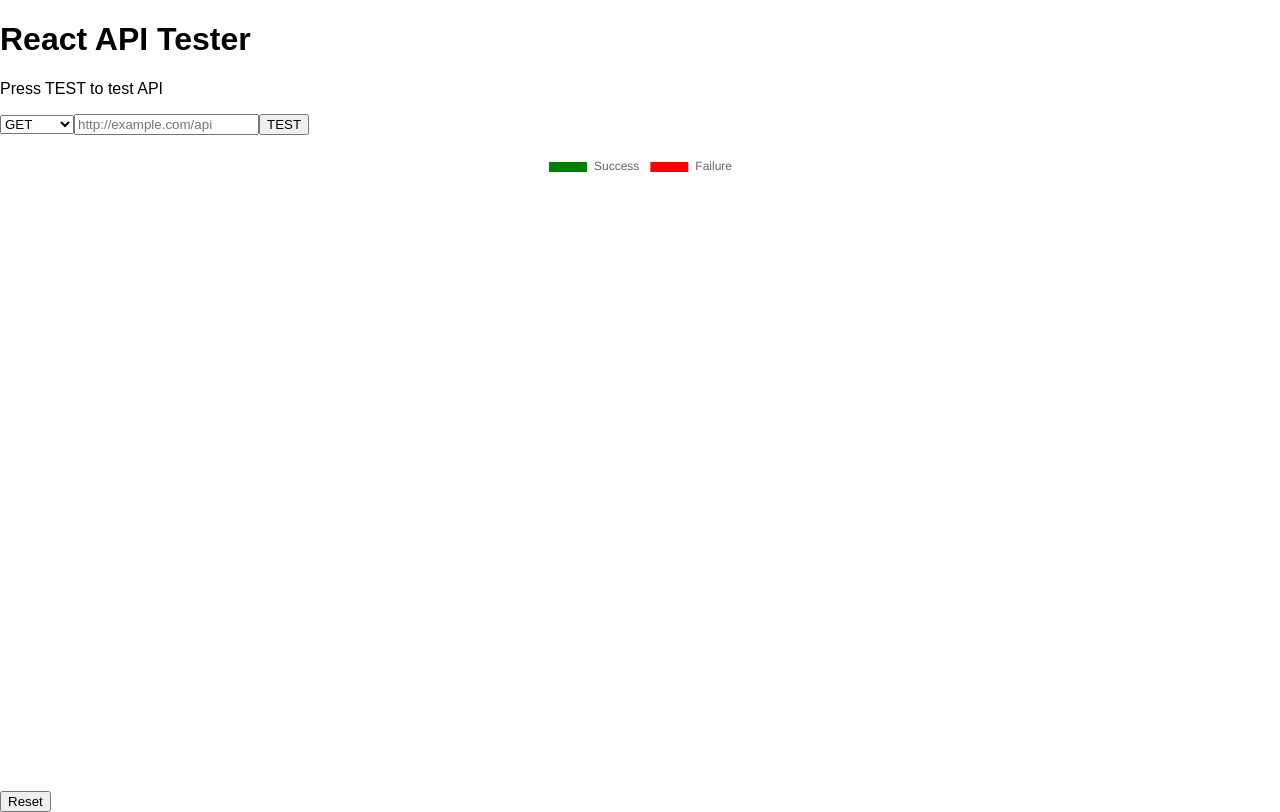
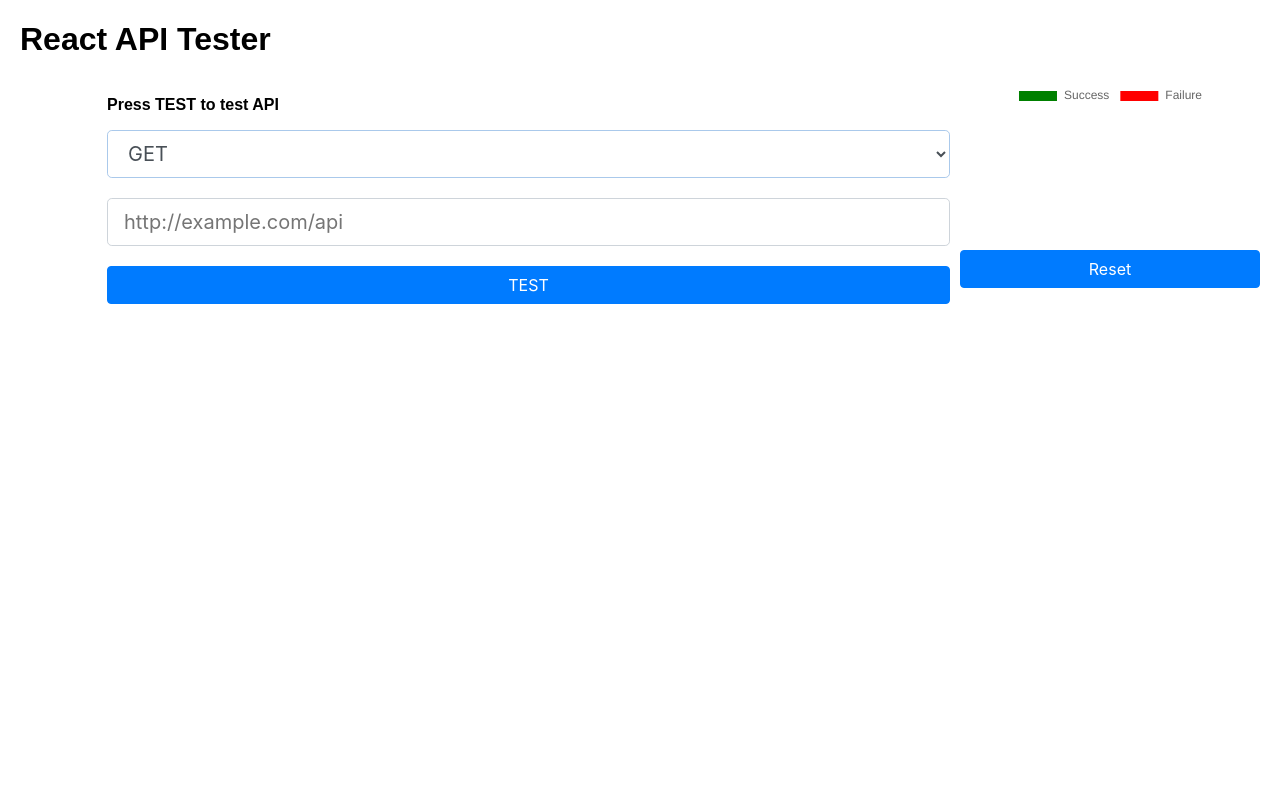
Before and after one commit to samshareski/api-tester, a React (Create React App) app: page / in a window 1280 px wide. Built offline with nearby package versions, Linux system fonts and the light colour scheme.

Commit message:
Add styles

```diff
--- a/src/App.js
+++ b/src/App.js
@@ -8,9 +8,11 @@ class App extends Component {
     return (
       <div>
         <h1>React API Tester</h1>
-        <Console />
-        <HistoryListContainer />
-        <ResponseCounter />
+        <div className="wrapper">
+          <Console />
+          <HistoryListContainer />
+          <ResponseCounter />
+        </div>
       </div>
     )
   }
--- a/src/console/Console.js
+++ b/src/console/Console.js
@@ -19,7 +19,7 @@ class Console extends Component {
 
   render() {
     return (
-      <div>
+      <div className="two">
         <Display response={this.state.response} />
         <Form submitFormData={this.testApi} />
       </div>
--- a/src/history/HistoryList.js
+++ b/src/history/HistoryList.js
@@ -4,7 +4,7 @@ import History from './History'
 class HistoryList extends Component {
   render() {
     return (
-      <ul>
+      <ul className="one">
         {this.props.historyList.map((history, index) => (
           <History key={index} history={history.response} />
         ))}
--- a/src/index.css
+++ b/src/index.css
@@ -3,3 +3,325 @@ body {
   padding: 0;
   font-family: sans-serif;
 }
+
+.wrapper {
+  display: grid;
+  grid-template-columns: repeat(3, 1fr);
+  grid-gap: 10px;
+  grid-auto-rows: minmax(100px, auto);
+  margin: 0 20px;
+}
+
+.one {
+  grid-column: 1 / 1;
+  grid-row: 1;
+}
+.two {
+  grid-column: 2 / 2;
+  grid-row: 1;
+}
+.three {
+  grid-column: 3 / 3;
+  grid-row: 1;
+}
+
+h1 {
+  padding-left: 20px;
+}
+
+span,
+p {
+  font-weight: bold;
+}
+
+pre {
+  white-space: pre-wrap;
+  padding: 10px;
+  border-radius: 10px;
+  background-color: lightgrey;
+}
+
+select {
+  background-clip: padding-box;
+  background-color: rgb(255, 255, 255);
+  border-bottom-color: rgb(170, 201, 235);
+  border-bottom-left-radius: 4.8px;
+  border-bottom-right-radius: 4.8px;
+  border-bottom-style: solid;
+  border-bottom-width: 1px;
+  border-image-outset: 0;
+  border-image-repeat: stretch stretch;
+  border-image-slice: 100%;
+  border-image-source: none;
+  border-image-width: 1;
+  border-left-color: rgb(170, 201, 235);
+  border-left-style: solid;
+  border-left-width: 1px;
+  border-right-color: rgb(170, 201, 235);
+  border-right-style: solid;
+  border-right-width: 1px;
+  border-top-color: rgb(170, 201, 235);
+  border-top-left-radius: 4.8px;
+  border-top-right-radius: 4.8px;
+  border-top-style: solid;
+  border-top-width: 1px;
+  box-sizing: border-box;
+  color: rgb(73, 80, 87);
+  display: block;
+  font-family: -apple-system, BlinkMacSystemFont, 'Segoe UI', Roboto,
+    'Helvetica Neue', Arial, sans-serif, 'Apple Color Emoji', 'Segoe UI Emoji',
+    'Segoe UI Symbol';
+  font-size: 20px;
+  font-weight: 400;
+  height: 48px;
+  line-height: 24px;
+  margin-bottom: 0px;
+  margin-left: 0px;
+  margin-right: 0px;
+  margin-top: 0px;
+  padding-bottom: 8px;
+  padding-left: 16px;
+  padding-right: 16px;
+  padding-top: 8px;
+  text-align: start;
+  text-transform: none;
+  transition-delay: 0s, 0s;
+  transition-duration: 0.15s, 0.15s;
+  transition-property: border-color, box-shadow;
+  transition-timing-function: ease-in-out, ease-in-out;
+  width: 843px;
+  -moz-border-bottom-colors: none;
+  -moz-border-left-colors: none;
+  -moz-border-right-colors: none;
+  -moz-border-top-colors: none;
+}
+
+input[type='text'] {
+  background-clip: padding-box;
+  background-color: rgb(255, 255, 255);
+  border-bottom-color: rgb(206, 212, 218);
+  border-bottom-left-radius: 4.8px;
+  border-bottom-right-radius: 4.8px;
+  border-bottom-style: solid;
+  border-bottom-width: 1px;
+  border-image-outset: 0;
+  border-image-repeat: stretch stretch;
+  border-image-slice: 100%;
+  border-image-source: none;
+  border-image-width: 1;
+  border-left-color: rgb(206, 212, 218);
+  border-left-style: solid;
+  border-left-width: 1px;
+  border-right-color: rgb(206, 212, 218);
+  border-right-style: solid;
+  border-right-width: 1px;
+  border-top-color: rgb(206, 212, 218);
+  border-top-left-radius: 4.8px;
+  border-top-right-radius: 4.8px;
+  border-top-style: solid;
+  border-top-width: 1px;
+  box-sizing: border-box;
+  color: rgb(73, 80, 87);
+  display: block;
+  font-family: -apple-system, BlinkMacSystemFont, 'Segoe UI', Roboto,
+    'Helvetica Neue', Arial, sans-serif, 'Apple Color Emoji', 'Segoe UI Emoji',
+    'Segoe UI Symbol';
+  font-size: 20px;
+  font-weight: 400;
+  line-height: 30px;
+  margin-bottom: 0px;
+  margin-left: 0px;
+  margin-right: 0px;
+  margin-top: 0px;
+  overflow: visible;
+  overflow-x: visible;
+  overflow-y: visible;
+  padding-bottom: 8px;
+  padding-left: 16px;
+  padding-right: 16px;
+  padding-top: 8px;
+  text-align: start;
+  transition-delay: 0s, 0s;
+  transition-duration: 0.15s, 0.15s;
+  transition-property: border-color, box-shadow;
+  transition-timing-function: ease-in-out, ease-in-out;
+  width: 843px;
+  -moz-border-bottom-colors: none;
+  -moz-border-left-colors: none;
+  -moz-border-right-colors: none;
+  -moz-border-top-colors: none;
+  margin-top: 20px;
+}
+
+button,
+input[type='submit'] {
+  width: 100%;
+  display: block;
+  background-color: rgb(0, 123, 255);
+  border-bottom-color: rgb(0, 123, 255);
+  border-bottom-left-radius: 4px;
+  border-bottom-right-radius: 4px;
+  border-bottom-style: solid;
+  border-bottom-width: 1px;
+  border-image-outset: 0;
+  border-image-repeat: stretch stretch;
+  border-image-slice: 100%;
+  border-image-source: none;
+  border-image-width: 1;
+  border-left-color: rgb(0, 123, 255);
+  border-left-style: solid;
+  border-left-width: 1px;
+  border-right-color: rgb(0, 123, 255);
+  border-right-style: solid;
+  border-right-width: 1px;
+  border-top-color: rgb(0, 123, 255);
+  border-top-left-radius: 4px;
+  border-top-right-radius: 4px;
+  border-top-style: solid;
+  border-top-width: 1px;
+  box-sizing: border-box;
+  color: rgb(255, 255, 255);
+  cursor: pointer;
+  display: inline-block;
+  font-family: -apple-system, BlinkMacSystemFont, 'Segoe UI', Roboto,
+    'Helvetica Neue', Arial, sans-serif, 'Apple Color Emoji', 'Segoe UI Emoji',
+    'Segoe UI Symbol';
+  font-size: 16px;
+  font-weight: 400;
+  line-height: 24px;
+  margin-bottom: 0px;
+  margin-left: 0px;
+  margin-right: 0px;
+  margin-top: 0px;
+  overflow: visible;
+  overflow-x: visible;
+  overflow-y: visible;
+  padding-bottom: 6px;
+  padding-left: 12px;
+  padding-right: 12px;
+  padding-top: 6px;
+  text-align: center;
+  text-transform: none;
+  transition-delay: 0s, 0s, 0s, 0s;
+  transition-duration: 0.15s, 0.15s, 0.15s, 0.15s;
+  transition-property: color, background-color, border-color, box-shadow;
+  transition-timing-function: ease-in-out, ease-in-out, ease-in-out, ease-in-out;
+  white-space: nowrap;
+  margin-top: 20px;
+}
+
+textarea {
+  background-clip: padding-box;
+  background-color: rgb(255, 255, 255);
+  border-bottom-color: rgb(206, 212, 218);
+  border-bottom-left-radius: 4px;
+  border-bottom-right-radius: 4px;
+  border-bottom-style: solid;
+  border-bottom-width: 1px;
+  border-image-outset: 0;
+  border-image-repeat: stretch stretch;
+  border-image-slice: 100%;
+  border-image-source: none;
+  border-image-width: 1;
+  border-left-color: rgb(206, 212, 218);
+  border-left-style: solid;
+  border-left-width: 1px;
+  border-right-color: rgb(206, 212, 218);
+  border-right-style: solid;
+  border-right-width: 1px;
+  border-top-color: rgb(206, 212, 218);
+  border-top-left-radius: 4px;
+  border-top-right-radius: 4px;
+  border-top-style: solid;
+  border-top-width: 1px;
+  box-sizing: border-box;
+  color: rgb(73, 80, 87);
+  display: block;
+  font-family: -apple-system, BlinkMacSystemFont, 'Segoe UI', Roboto,
+    'Helvetica Neue', Arial, sans-serif, 'Apple Color Emoji', 'Segoe UI Emoji',
+    'Segoe UI Symbol';
+  font-size: 16px;
+  font-weight: 400;
+  line-height: 24px;
+  margin-bottom: 0px;
+  margin-left: 0px;
+  margin-right: 0px;
+  margin-top: 0px;
+  overflow: auto;
+  overflow-x: auto;
+  overflow-y: auto;
+  padding-bottom: 6px;
+  padding-left: 12px;
+  padding-right: 12px;
+  padding-top: 6px;
+  resize: vertical;
+  text-align: start;
+  transition-delay: 0s, 0s;
+  transition-duration: 0.15s, 0.15s;
+  transition-property: border-color, box-shadow;
+  transition-timing-function: ease-in-out, ease-in-out;
+  width: 843px;
+  -moz-border-bottom-colors: none;
+  -moz-border-left-colors: none;
+  -moz-border-right-colors: none;
+  -moz-border-top-colors: none;
+  margin-top: 20px;
+}
+
+form > p {
+  background-color: rgb(248, 215, 218);
+  border-bottom-color: rgb(245, 198, 203);
+  border-bottom-left-radius: 4px;
+  border-bottom-right-radius: 4px;
+  border-bottom-style: solid;
+  border-bottom-width: 1px;
+  border-image-outset: 0;
+  border-image-repeat: stretch stretch;
+  border-image-slice: 100%;
+  border-image-source: none;
+  border-image-width: 1;
+  border-left-color: rgb(245, 198, 203);
+  border-left-style: solid;
+  border-left-width: 1px;
+  border-right-color: rgb(245, 198, 203);
+  border-right-style: solid;
+  border-right-width: 1px;
+  border-top-color: rgb(245, 198, 203);
+  border-top-left-radius: 4px;
+  border-top-right-radius: 4px;
+  border-top-style: solid;
+  border-top-width: 1px;
+  box-sizing: border-box;
+  color: rgb(114, 28, 36);
+  font-family: -apple-system, BlinkMacSystemFont, 'Segoe UI', Roboto,
+    'Helvetica Neue', Arial, sans-serif, 'Apple Color Emoji', 'Segoe UI Emoji',
+    'Segoe UI Symbol';
+  font-size: 16px;
+  font-weight: 400;
+  line-height: 24px;
+  margin-bottom: 16px;
+  margin-top: 16px;
+  padding-bottom: 12px;
+  padding-left: 20px;
+  padding-right: 20px;
+  padding-top: 12px;
+  position: relative;
+  text-align: left;
+  -moz-border-bottom-colors: none;
+  -moz-border-left-colors: none;
+  -moz-border-right-colors: none;
+  -moz-border-top-colors: none;
+}
+
+ul {
+  width: 60%;
+  display: flex;
+  flex-direction: column;
+  align-items: center;
+  justify-content: center;
+}
+
+li {
+  width: 100%;
+  list-style: none;
+}
--- a/src/response-counter/ResponseCounter.js
+++ b/src/response-counter/ResponseCounter.js
@@ -34,7 +34,7 @@ class ResponseCounter extends Component {
 
   render() {
     return (
-      <div>
+      <div className="three">
         <canvas ref={canvas => (this.canvas = canvas)} />
         <button onClick={this.props.reset}>Reset</button>
       </div>
```
